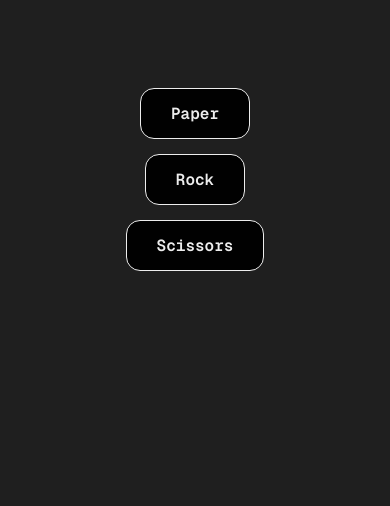
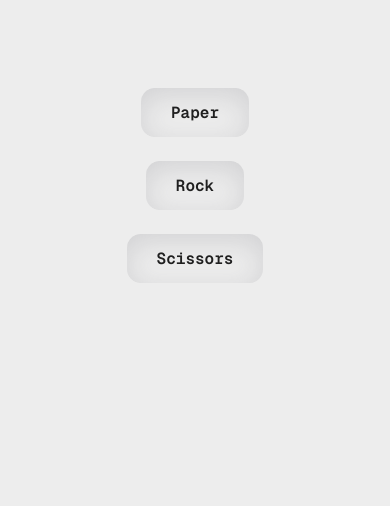
Before and after one commit to Carlosaac23/TOP-RockPaperScissors, a plain HTML site: page index.html in a window 390 px wide. Drawn offline with Linux system fonts and the light colour scheme.

Commit message:
Add responsive design. Change the main colo in the whole page and make buttons nicer

```diff
--- a/style.css
+++ b/style.css
@@ -15,26 +15,29 @@
 
 body {
   font-family: GeistMono-Regular, sans-serif;
-  background-color: #1f1f1f;
+  background-color: #ededed;
   display: flex;
   flex-direction: column;
   align-items: center;
   justify-content: center;
+  text-align: center;
 }
 
 .button {
   font-family: GeistMono-Bold, sans-serif;
   font-size: 1rem;
-  background-color: #010101;
+  background-color: #ededed;
   padding: 14px 30px;
-  border: 1px solid #ededed;
+  border: none;
   border-radius: 14px;
-  color: #ededed;
-  transition: opacity 0.3s;
+  color: #1f1f1f;
+  box-shadow: inset rgba(100, 100, 111, 0.2) 0px 7px 29px 0px;
+  transition: background-color 0.3s, transform 0.3s;
 }
 
 .button:hover {
-  opacity: 0.75;
+  background-color: #dddddd;
+  transform: translateY(-4px);
   cursor: pointer;
 }
 
@@ -43,12 +46,13 @@ body {
   display: flex;
   flex-direction: column;
   align-items: center;
-  gap: 15px;
+  gap: 1.5em;
 }
 
 .result {
+  width: 80%;
   padding-top: 5em;
-  color: #ededed;
+  color: #1f1f1f;
   font-size: 2.5rem;
   display: flex;
   flex-direction: column;
@@ -56,8 +60,22 @@ body {
 }
 
 .scores {
+  width: 80%;
   font-family: GeistMono-UltraLight, sans-serif;
-  color: #ededed;
+  color: #1f1f1f;
   font-size: 2rem;
   padding-top: 1em;
+  display: flex;
+  flex-direction: column;
+  align-items: center;
 }
+
+@media only screen and (max-width: 600px) {
+  .result {
+    font-size: 1.5rem;
+  }
+
+  .scores {
+    font-size: 1.25rem;
+  }
+}
```
